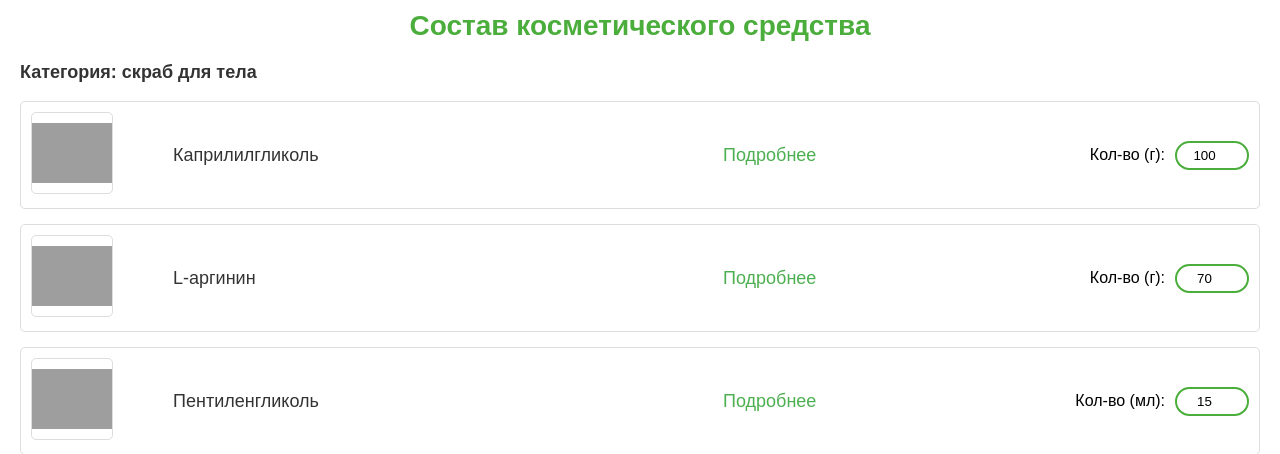
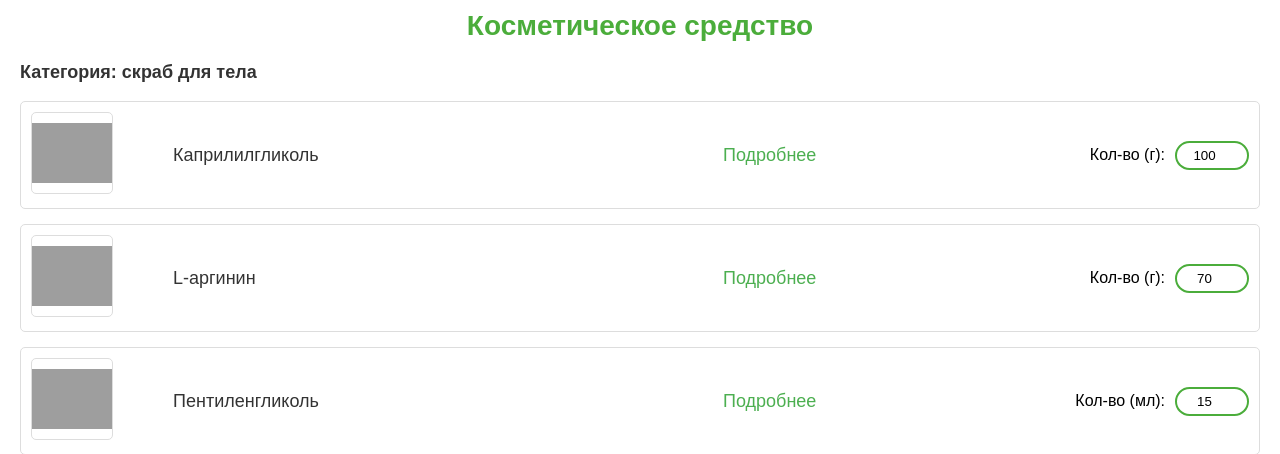
Before and after one commit to sdagmir/bmstu-web, a Django app: page /request/1/ in a window 1280 px wide. Shown: the part 90-544 px from the top of the page. Run offline with Django 5.2, Linux system fonts and the light colour scheme.

Commit message:
Fix title

```diff
--- a/backend/cosmetics/templates/order_draft.html
+++ b/backend/cosmetics/templates/order_draft.html
@@ -4,7 +4,7 @@
 
 {% block content_body %}
     <div class="order-container">
-        <h1 class="order-title">Состав косметического средства</h1>
+        <h1 class="order-title">Косметическое средство</h1>
 
         <div class="order-details">
             <h3>Категория: скраб для тела</h3>
```
